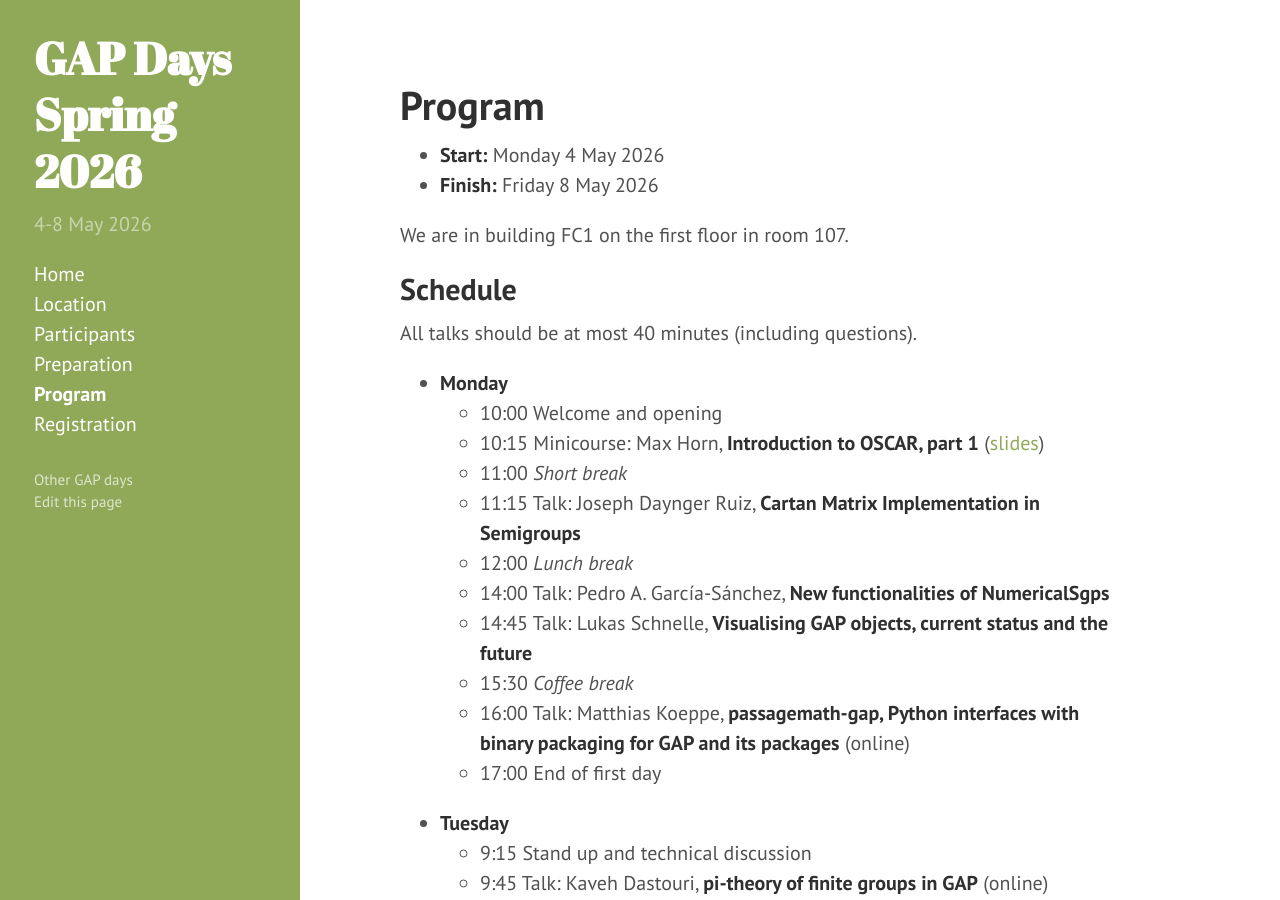
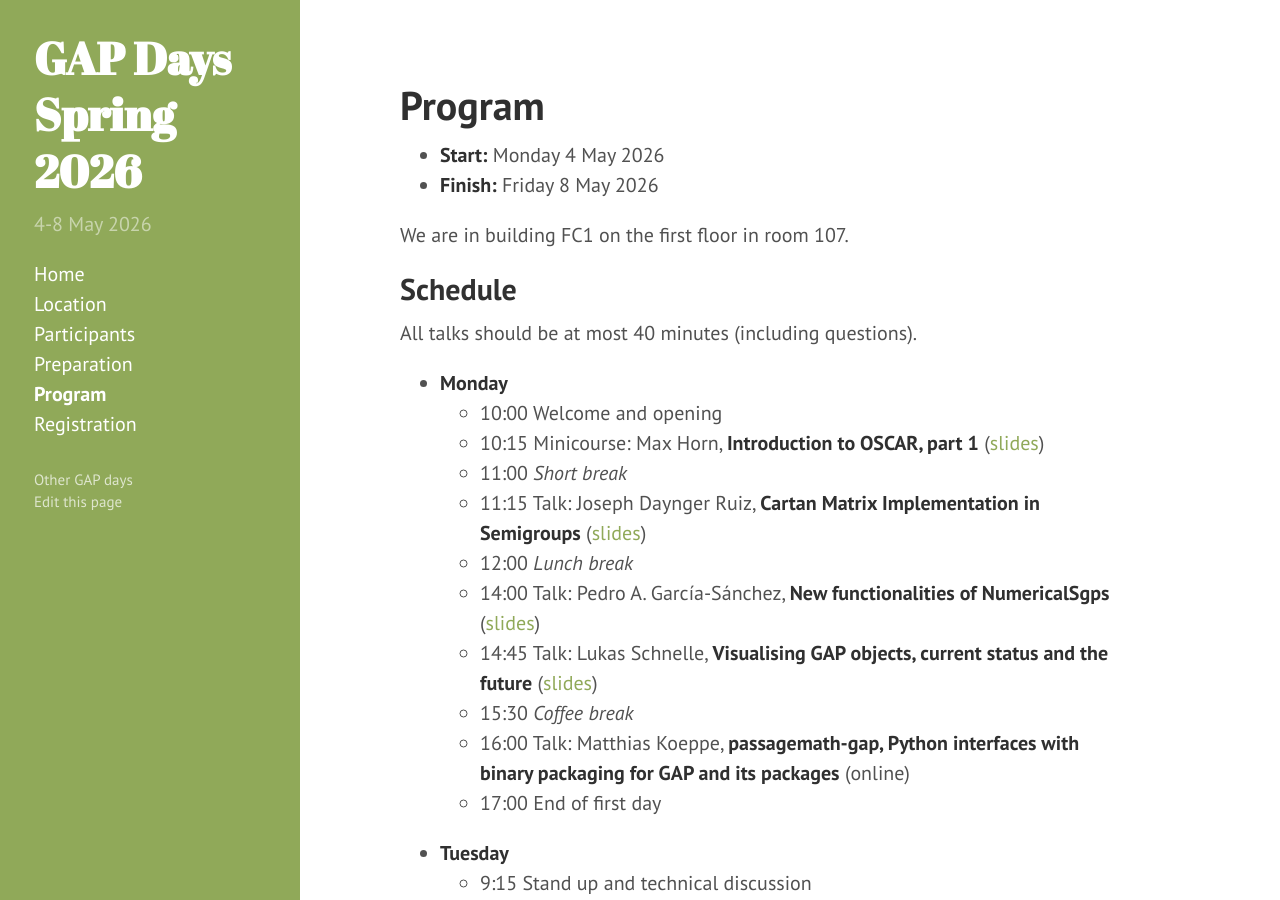
Before and after one commit to gapdays/gapdays2026-spring, a Jekyll site: the page built from program.md, in a window 1280 px wide and 900 px high. Built offline with Jekyll 4.4.1, drawn with Linux system fonts in a browser that asks for light colours.

Commit message:
More slides

```diff
--- a/program.md
+++ b/program.md
@@ -20,10 +20,10 @@ All talks should be at most 40 minutes (including questions).
   - 10:00 Welcome and opening
   - 10:15 Minicourse: Max Horn, **Introduction to OSCAR, part 1** ([slides]({{ site.baseurl }}/slides/OSCAR-porto2026-part1.pdf))
   - 11:00 *Short break*
-  - 11:15 Talk: Joseph Daynger Ruiz, **Cartan Matrix Implementation in Semigroups**
+  - 11:15 Talk: Joseph Daynger Ruiz, **Cartan Matrix Implementation in Semigroups** ([slides]({{ site.baseurl }}/slides/cartan-matrix.pdf))
   - 12:00 *Lunch break*
-  - 14:00 Talk: Pedro A. García-Sánchez, **New functionalities of NumericalSgps**
-  - 14:45 Talk: Lukas Schnelle, **Visualising GAP objects, current status and the future**
+  - 14:00 Talk: Pedro A. García-Sánchez, **New functionalities of NumericalSgps** ([slides]({{ site.baseurl }}/slides/new-functionality-of-numericalsgps.pdf))
+  - 14:45 Talk: Lukas Schnelle, **Visualising GAP objects, current status and the future** ([slides]({{ site.baseurl }}/slides/visualization.pdf))
   - 15:30 *Coffee break*
   - 16:00 Talk: Matthias Koeppe, **passagemath-gap, Python interfaces with binary packaging for GAP and its packages** (online)
   - 17:00 End of first day
```
Also changed, not shown: 3 other files.
